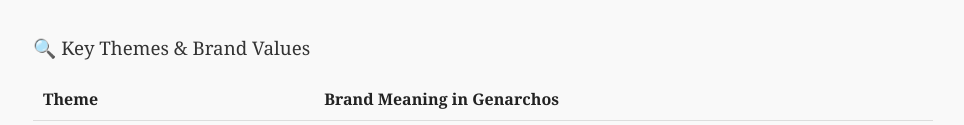
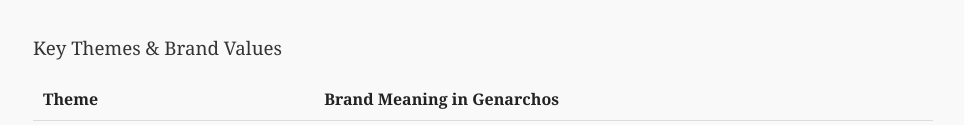
Before and after one commit to genarchos/genarchos.lu, a plain HTML site: page index.html in a window 1280 px wide. Shown: the part 334-459 px from the top of the page, without its empty margins (157-1121 px from the left). Drawn offline with Linux system fonts and the light colour scheme.

Commit message:
Update index.html

```diff
--- a/index.html
+++ b/index.html
@@ -78,7 +78,7 @@
 <section>
     <p><strong>Genarchos</strong> (from Ancient Greek <em>Genos</em> “lineage, clan” + <em>archos</em> “leader, ruler”) translates to “Leader of Lineage.” It was selected for its subtle yet potent connection to themes like family legacy, continuity, prestige, and long‑term trust—ideal for a Family Office or heritage consultancy operating in Luxembourg’s sophisticated financial environment.</p>
 
-    <h3>🔍 Key Themes & Brand Values</h3>
+    <h3>Key Themes & Brand Values</h3>
     <table>
         <tr><th>Theme</th><th>Brand Meaning in Genarchos</th></tr>
         <tr><td>Heritage & Legacy</td><td>Leading lineage, preserving family history and values.</td></tr>
```
